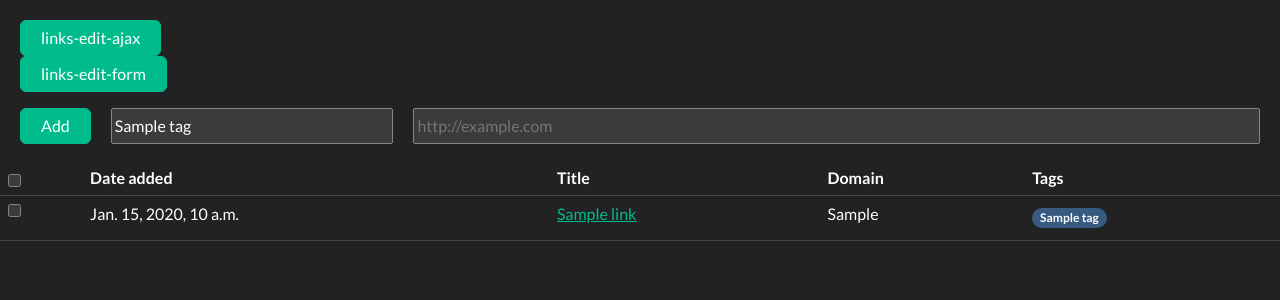
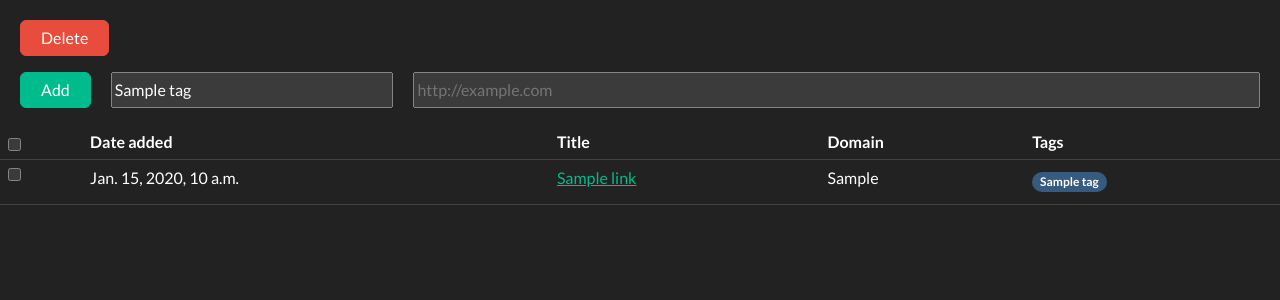
Before and after one commit to nchz/coolmarks, a Django app: page /links/ in a window 1280 px wide. Shown: the part 90-390 px from the top of the page. Run offline with Django 4.2, Linux system fonts and the light colour scheme; a user stored in the database is signed in; tables that the repository leaves empty hold one stand-in row (values such as "Sample post").

Commit message:
add delete view and button.

```diff
--- a/src/links/views.py
+++ b/src/links/views.py
@@ -59,7 +59,13 @@ def list_view(request):
 @login_required
 @require_http_methods(["POST"])
 def delete_view(request):
-    return HttpResponse("delete_view")
+    link_ids = [int(i) for i in request.POST.get("link_ids", "").split(",")]
+    objs = Link.objects.filter(
+        pk__in=link_ids,
+        owner=request.user,
+    )
+    objs.delete()
+    return HttpResponseRedirect(reverse("links:list"))
 
 
 @login_required
--- a/src/templates/links/index.html
+++ b/src/templates/links/index.html
@@ -15,33 +15,13 @@
   }
 
   $(document).ready(function () {
-    $("#links-edit-ajax").click(function () {
+    $("#delete-form").submit(function () {
       var checkedRows = findCheckedRows();
-      console.log(checkedRows);
-      $.post(
-        "{% url 'links:edit' %}",
-        {
-          "link_ids": checkedRows,
-        },
-        response => {
-          console.log(response);
-          // window.location.replace(e);
-        },
-      );
-      // return true;
-    });
-  });
-
-  $(document).ready(function () {
-    $("#links-edit-form").submit(function () {
-      var checkedRows = findCheckedRows();
-
       $("<input />")
         .attr("type", "hidden")
         .attr("name", "link_ids")
         .attr("value", checkedRows.join(","))
         .appendTo(this);
-
       return true;
     });
   });
@@ -67,14 +47,13 @@
 {% block body_main %}
 
 <div style="padding: 20px 20px 0px 20px;">
-  <button id="links-edit-ajax" class="btn btn-success" style="padding: 5px 20px;">links-edit-ajax</button>
-
-  <form id="links-edit-form" style="display: flex; justify-content: space-between;" action="{% url 'links:edit' %}"
-    method="POST">
-    <button type="submit" class="btn btn-success" style="padding: 5px 20px;">links-edit-form</button>
+  <form id="delete-form" action="{% url 'links:delete' %}" method="POST"
+    style="display: flex; justify-content: space-between;">
+    {% csrf_token %}
+    <button type="submit" class="btn btn-danger" style="padding: 5px 20px;">Delete</button>
   </form>
 
-  <form style="display: flex; justify-content: space-between;" action="{% url 'links:list' %}" method="POST">
+  <form action="{% url 'links:list' %}" method="POST" style="display: flex; justify-content: space-between;">
     {% csrf_token %}
     <button type="submit" class="btn btn-success" style="padding: 5px 20px;">Add</button>
     {% with link_list|first as first %}
```
